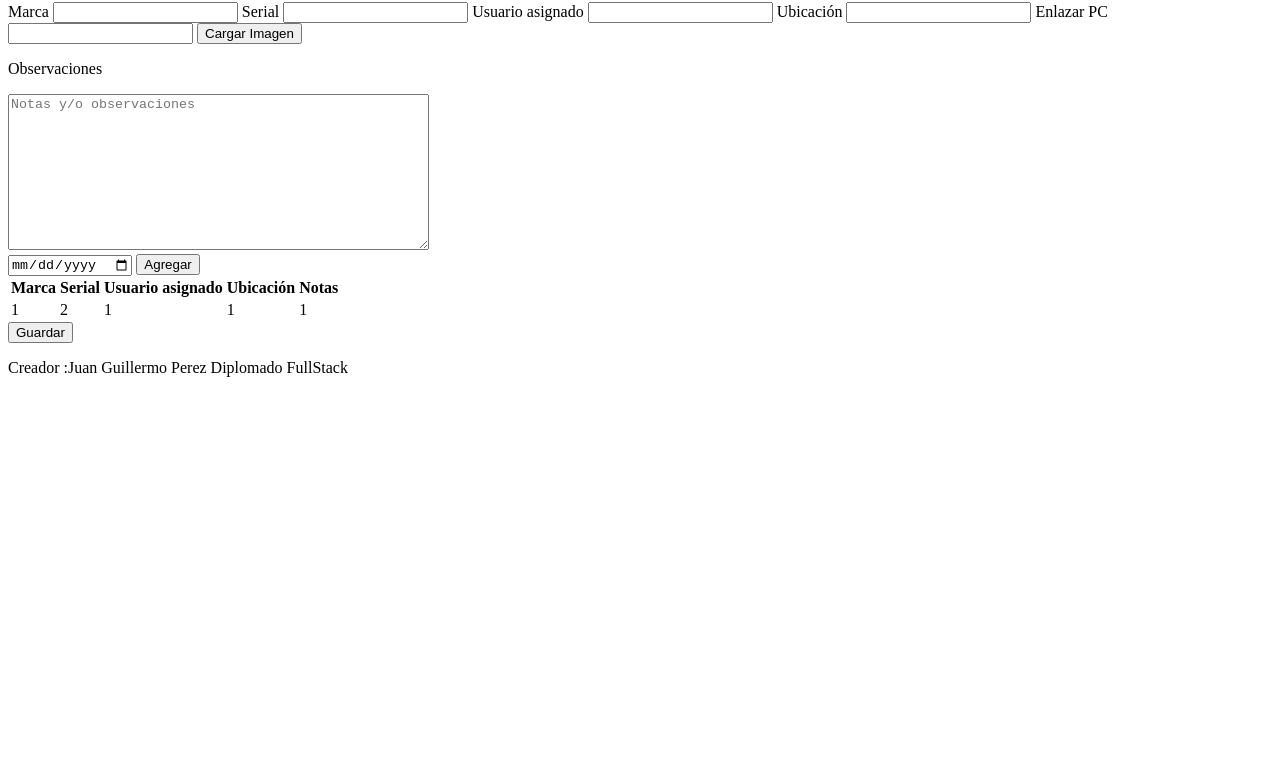
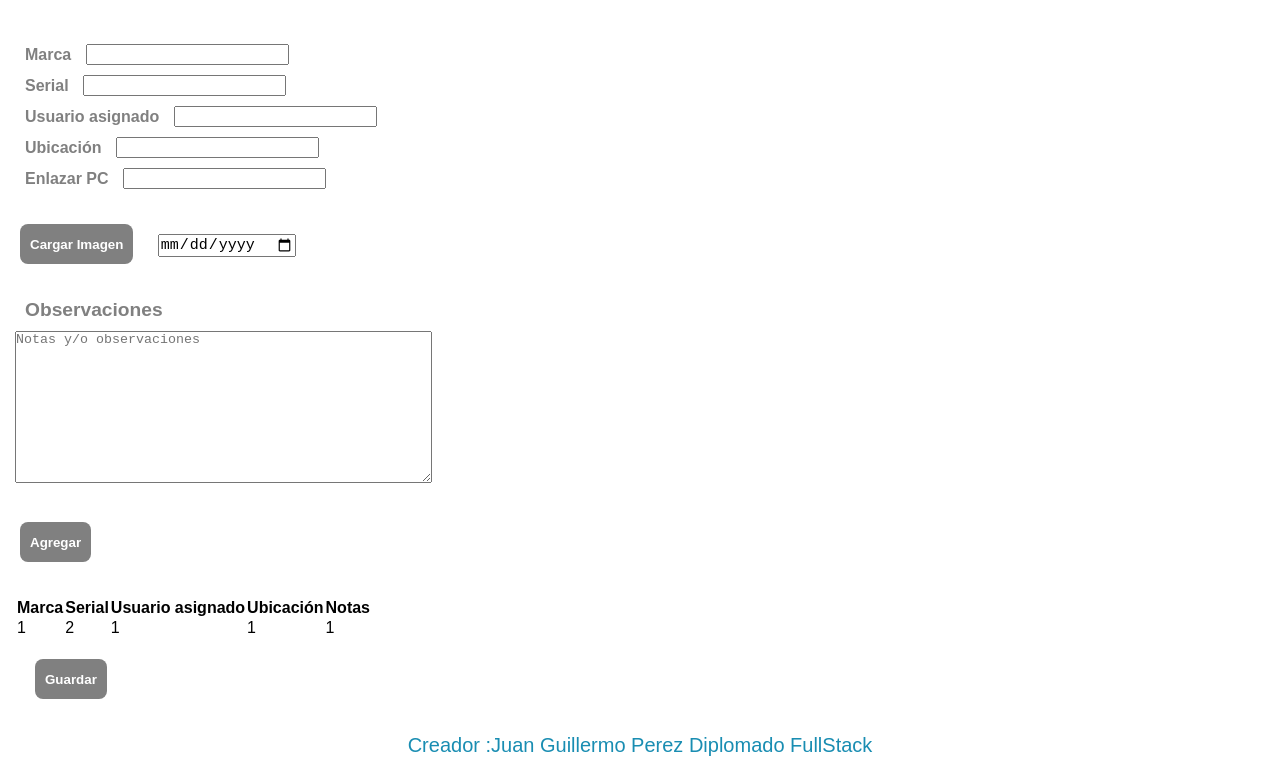
Before and after one commit to Raya-Perez/proyectoFullstack, a plain HTML site: page equipos.html in a window 1280 px wide. Shown: the part 78-835 px from the top of the page. Before the commit the page ends 800 px from the top, so only its background shows below. Drawn offline with Linux system fonts and the light colour scheme; a web font is replaced by a local one.

Commit message:
codificacion de la paguina de equipos y se modifican algo de codigo de login

```diff
--- a/equipos.html
+++ b/equipos.html
@@ -5,37 +5,26 @@
     <meta http-equiv="X-UA-Compatible" content="IE=edge">
     <meta name="viewport" content="width=device-width, initial-scale=1.0">
     <title>Equipos</title>
-    <link href="/styles.css">
     <link rel="preconnect" href="https://fonts.googleapis.com">
     <link rel="preconnect" href="https://fonts.gstatic.com" crossorigin>
     <link href="https://fonts.googleapis.com/css2?family=Gemunu+Libre:wght@400;500;600;700&display=swap" rel="stylesheet">
+    <link rel="stylesheet" href="/stylesequipos.css">
+
 </head>
 <body>
-    <!-- <div class="menu">
-        <lu>
-            <li>
-                <a>Equipos</a>
-            </li>
-            <li>
-                <a>Monitores</a>
-            </li>
-            <li>
-                <a>Otros</a>
-            </li>
-        </lu>
-    </div> -->
-    <div>
+
+    <div class="titulo">
         <h1>Agregar Equipos</h1>
     </div>
 
-    <form action="">
+    <form class="formulario">
         <label for="marca">
             <span>Marca</span>
             <input type="text" id="marca">
         </label>
         <label for="serial">
             <span>Serial</span>
-            <input type="number" id="serial">
+            <input type="text" id="serial">
         </label>
         <label for="user">
             <span>Usuario asignado</span>
@@ -49,16 +38,17 @@
             <span>Enlazar PC</span>
             <input type="text" id="enlazar">
         </label>
-        <button>Cargar Imagen</button>
-        <div>
-            <p>Observaciones</p>
-            <textarea id="notas" name="notas" placeholder="Notas y/o observaciones" rows="10" cols="50"></textarea>
-        </div>
-        <input type="date" title="fecha de creacion">
-        <button>Agregar</button>
-
 
     </form>
+
+    <button class="imagen">Cargar Imagen</button>
+    <input type="date" title="fecha de creacion">
+    <div>
+        <p>Observaciones</p>
+        <textarea id="notas" name="notas" placeholder="Notas y/o observaciones" rows="10" cols="50"></textarea>
+    </div>
+    <button class="agregar">Agregar</button>
+
     <div class="tablaEquipos">
         <table>
             <thead>
@@ -76,7 +66,7 @@
                 <td class="tabla-inventario">1</td>
             </thead>
         </table>
-        <button>Guardar</button>
+        <button class="guardar">Guardar</button>
     </div>
 
     <footer>
--- a/styles.css
+++ b/styles.css
@@ -71,7 +71,8 @@ body {
     margin-top: 80px;
     align-items: center;
 }
-.footer p {
+footer {
     text-align: center;
     font-size: 20px;
+    color: var(--blue);
 }
--- /dev/null
+++ b/stylesequipos.css
@@ -0,0 +1,97 @@
+:root{
+    --blue:#198DB2;
+    --white: #FFFFFF;
+    --black: #000000;
+    --green: #ACD9B2;
+    --grey:#808080;
+    --grey-claro:#CFD4D5
+}
+
+*{
+    box-sizing: border-box;
+    padding: 0%;
+    margin: 0%;
+}
+body {
+      margin: 0;
+      font-family: 'Gemunu Libre', sans-serif;
+}
+
+.titulo {
+    color: var(--blue);
+    text-align: center;
+    padding: 20px;
+}
+
+.formulario {
+   display: grid;
+   padding: 10px;
+
+}
+label {
+    padding: 5px;
+}
+
+span {
+    padding: 10px;
+    color: var(--grey);
+    font-weight: bold;
+}
+input {
+    font-size: 15px;
+}
+
+button {
+    margin: 20px;
+}
+.imagen  {
+    background-color: var(--grey);
+    color: var(--white);
+    border: none;
+    height: 40px;
+    font-weight: bold;
+    border-radius: 8px;
+    cursor: pointer;
+    align-items: center;
+    padding: 10px;
+}
+
+div{
+    margin: 15px;
+}
+div p {
+    font-size: larger;
+    color: var(--grey);
+    font-weight: bold;
+    margin: 10px;
+}
+
+.agregar {
+    background-color: var(--grey);
+    color: var(--white);
+    border: none;
+    height: 40px;
+    font-weight: bold;
+    border-radius: 8px;
+    cursor: pointer;
+    align-items: center;
+    padding: 10px;
+}
+
+.guardar{
+    background-color: var(--grey);
+    color: var(--white);
+    border: none;
+    height: 40px;
+    font-weight: bold;
+    border-radius: 8px;
+    cursor: pointer;
+    align-items: center;
+    padding: 10px;
+}
+
+footer {
+    text-align: center;
+    font-size: 20px;
+    color: var(--blue);
+}
```
